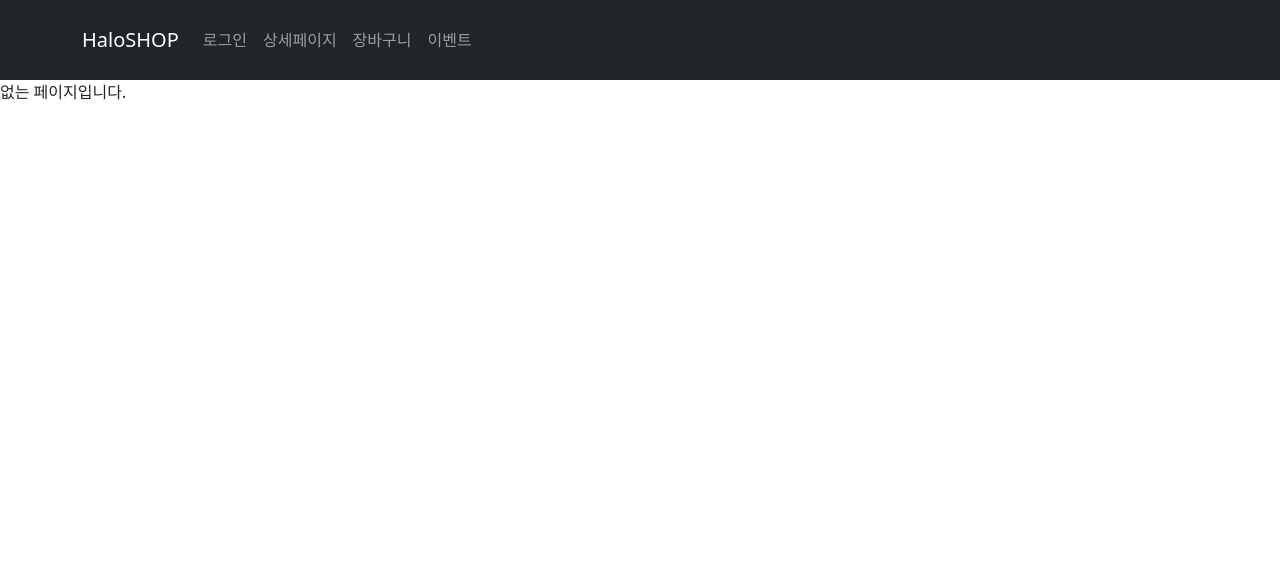
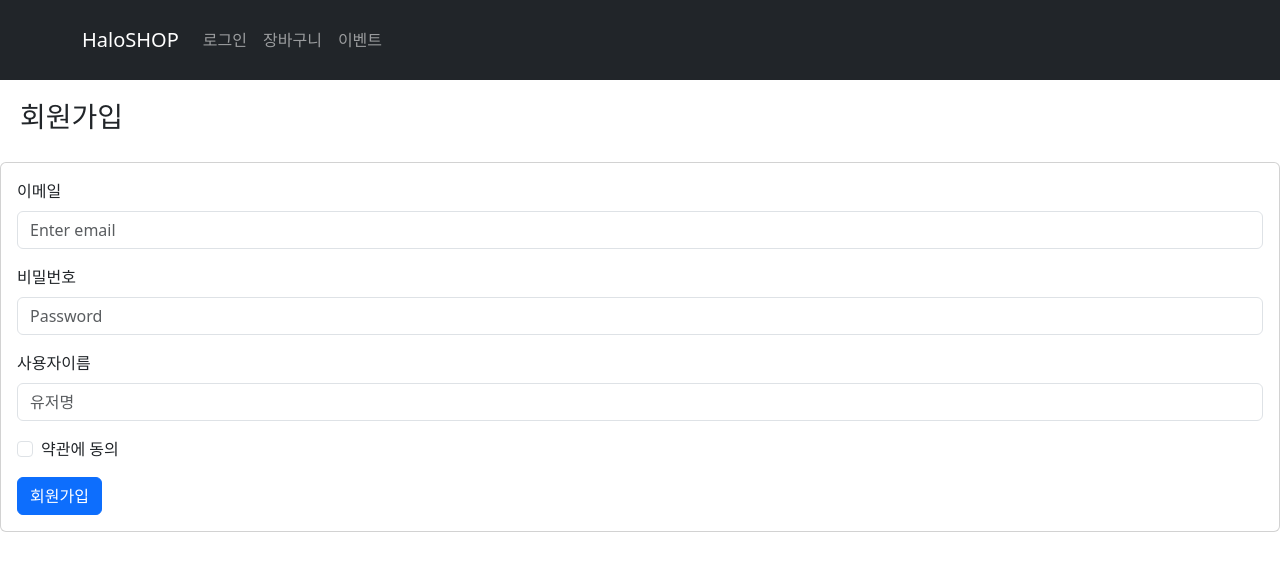
Before and after one commit to jingu0318/shop, a React (Vite) app: page /Signup in a window 1280 px wide. Shown: the top 570 px of the page. Built offline with nearby package versions, Linux system fonts and the light colour scheme.

Commit message:
로그인 회원가입 로그아웃 기능 추가

```diff
--- a/src/App.jsx
+++ b/src/App.jsx
@@ -3,8 +3,9 @@ import './App.css'
 import data from './datas/data'
 import {Button, Container, Nav, Navbar, Row, Col} from 'react-bootstrap'
 import { Routes, Route, useNavigate, Outlet} from 'react-router-dom'
-import axios from 'axios'
 import Login from './pages/Login'
+import Signup from './pages/Signup'
+import { useStore } from './storecopy.jsx'
 
 const Detail = lazy( () => import('./pages/Detail') )
 const Cart = lazy( () => import('./pages/Cart') )
@@ -17,9 +18,10 @@ function App() {
     }
   }, []);
 
+  const { isLoggedIn, user, setIsLoggedIn, setUser } = useStore();
+
   let [shoes, setShoes] = useState(data);
   let navigate = useNavigate();
-  let [count, setCount] = useState(0);
 
   return (
     <div className="App">
@@ -27,10 +29,10 @@ function App() {
         <Container>
           <Navbar.Brand onClick={() => { navigate('/')}}>HaloSHOP</Navbar.Brand>
           <Nav className="me-auto">
-            <Nav.Link onClick={() => { navigate('/login')}}>로그인</Nav.Link>
-            <Nav.Link  onClick={() => { navigate('/detail/0')}}>상세페이지</Nav.Link>
+            {isLoggedIn ? <Nav.Link>안녕하세요 {user}님</Nav.Link> : <Nav.Link onClick={() => { navigate('/login')}}>로그인</Nav.Link>}
             <Nav.Link onClick={() => { navigate('/cart')}}>장바구니</Nav.Link>
             <Nav.Link onClick={() => { navigate('/event')}}>이벤트</Nav.Link>
+            {isLoggedIn ? <Nav.Link onClick={() => { setIsLoggedIn(false) }} >로그아웃</Nav.Link> : null}
           </Nav>
         </Container>
       </Navbar>
@@ -52,6 +54,7 @@ function App() {
         } />
 
         <Route path="/login" element={<Login/>} />
+        <Route path='/Signup' element={<Signup/>} />
         <Route path="/detail/:id" element={ <Detail shoes={shoes}/> } />
         <Route path="/cart" element={<Cart/>} />
 
--- a/src/pages/Cart.jsx
+++ b/src/pages/Cart.jsx
@@ -1,5 +1,5 @@
 import {Table ,Button} from 'react-bootstrap';
-import { useUser, useCart } from './../store copy.jsx';
+import { useUser, useCart } from '../storecopy.jsx';
 
 
 function Cart() {
--- a/src/pages/Detail.jsx
+++ b/src/pages/Detail.jsx
@@ -1,7 +1,7 @@
 import { useState, useEffect } from "react";
 import { useNavigate, useParams } from "react-router-dom";
 import {Nav, InputGroup, Form, Card, Button} from "react-bootstrap";
-import { useCart } from './../store copy.jsx';
+import { useCart } from '../storecopy.jsx';
 import { useLike } from './../hooks/useLike.jsx';
 
 
--- a/src/pages/Login.jsx
+++ b/src/pages/Login.jsx
@@ -1,8 +1,71 @@
+import { useNavigate } from "react-router-dom";
+import {Card, Form, Button} from 'react-bootstrap'
+import { useState } from "react";
+import { useStore } from '../storecopy';
+
 function Login() {
+
+    let navigate = useNavigate();
+
+    const { setIsLoggedIn, setUser } = useStore();
+    const [email, setEmail] = useState('');
+    const [password, setPassword] = useState('');
+    const [error, setError] = useState('');
+
+    const handleLogin = (e) => {
+        e.preventDefault();
+
+        // localStorage에서 사용자 데이터 가져오기
+        const storedUserData = JSON.parse(localStorage.getItem('userData'));
+
+        // 입력된 이메일과 비밀번호가 저장된 데이터와 일치하는지 확인
+        if (storedUserData && storedUserData.email === email && storedUserData.password === password) { //storedUserData를 사용할 때 null이나 undefined일 수 있기 때문에, 안전하게 접근하기 위한 조건
+            setIsLoggedIn(true);
+            setUser(storedUserData.username);
+            console.log('로그인 성공!');
+            setError('');
+            navigate('/')
+        } else {
+            setError('이메일 또는 비밀번호가 잘못되었습니다.');
+        }
+    };
 
     return(
         <div>
-            로그인 창 입니다.
+            <h3 className="title">로그인</h3>
+            <Card>
+            <Card.Body>
+                <Form onSubmit={handleLogin}>
+                    <Form.Group className="mb-3" controlId="formBasicEmail">
+                        <Form.Label>이메일</Form.Label>
+                        <Form.Control
+                            type="email"
+                            placeholder="Enter email"
+                            value={email}
+                            onChange={(e) => setEmail(e.target.value)}
+                        />
+                    </Form.Group>
+
+                    <Form.Group className="mb-3" controlId="formBasicPassword">
+                        <Form.Label>비밀번호</Form.Label>
+                        <Form.Control
+                            type="password"
+                            placeholder="Password"
+                            value={password}
+                            onChange={(e) => setPassword(e.target.value)}
+                        />
+                    </Form.Group>
+
+                    {error && <p style={{ color: 'red' }}>{error}</p>}
+
+                    <Button variant="primary" type="submit">
+                        로그인
+                    </Button>
+                </Form>
+            </Card.Body>
+        </Card>
+
+        <p onClick={() => { navigate('/Signup')}}>회원가입하기</p>
         </div>
     )
 }
--- /dev/null
+++ b/src/pages/Signup.jsx
@@ -0,0 +1,89 @@
+import { useState } from 'react';
+import {Card, Form, Button} from 'react-bootstrap'
+import { useNavigate } from 'react-router-dom';
+
+function Signup() {
+
+    let navigate = useNavigate();
+    // 상태 변수들 정의
+    const [email, setEmail] = useState('');
+    const [password, setPassword] = useState('');
+    const [username, setUsername] = useState('');
+    const [terms, setTerms] = useState(false);
+
+    // 폼 제출 시 실행할 함수
+    const handleSubmit = (e) => {
+        e.preventDefault(); // 기본 폼 제출 동작 방지
+        const formData = {
+            email,
+            password,
+            username,
+            terms
+        };
+        localStorage.setItem('userData', JSON.stringify(formData)); //로컬스토리지에 저장
+
+        alert('회원가입이 완료되었습니다!');
+        navigate('/login')
+    };
+
+    return(
+        <div>
+            <h3 className="title">회원가입</h3>
+            <Card>
+            <Card.Body>
+                <Form onSubmit={handleSubmit}> {/* submit 버튼 누를시 함수 실행 */}
+                    {/* 이메일 입력 필드 */}
+                    <Form.Group className="mb-3" controlId="formBasicEmail">
+                        <Form.Label>이메일</Form.Label>
+                        <Form.Control
+                            type="email"
+                            placeholder="Enter email"
+                            value={email}
+                            onChange={(e) => setEmail(e.target.value)} // 입력값 업데이트
+                        />
+                    </Form.Group>
+
+                    {/* 비밀번호 입력 필드 */}
+                    <Form.Group className="mb-3" controlId="formBasicPassword">
+                        <Form.Label>비밀번호</Form.Label>
+                        <Form.Control
+                            type="password"
+                            placeholder="Password"
+                            value={password}
+                            onChange={(e) => setPassword(e.target.value)} // 입력값 업데이트
+                        />
+                    </Form.Group>
+
+                    {/* 사용자이름 입력 필드 */}
+                    <Form.Group className="mb-3" controlId="formBasicUsername">
+                        <Form.Label>사용자이름</Form.Label>
+                        <Form.Control
+                            type="text"
+                            placeholder="유저명"
+                            value={username}
+                            onChange={(e) => setUsername(e.target.value)} // 입력값 업데이트
+                        />
+                    </Form.Group>
+
+                    {/* 약관 동의 체크박스 */}
+                    <Form.Group className="mb-3" controlId="formBasicCheckbox">
+                        <Form.Check
+                            type="checkbox"
+                            label="약관에 동의"
+                            checked={terms}
+                            onChange={(e) => setTerms(e.target.checked)} // 체크박스 상태 업데이트
+                        />
+                    </Form.Group>
+
+                    {/* 제출 버튼 */}
+                    <Button variant="primary" type="submit">
+                        회원가입
+                    </Button>
+                </Form>
+            </Card.Body>
+        </Card>
+        </div>
+    )
+}
+
+export default Signup
--- a/src/store copy.jsx
+++ b/src/storecopy.jsx
@@ -4,6 +4,13 @@ import { create } from 'zustand';
 export const useUser = create((set) => ({
   user: 'kim',
   changeName: () => set((state) => ({ user: 'john' + state.user})),
+}));
+
+export const useStore = create((set) => ({
+  isLoggedIn: false,
+  user: null,
+  setIsLoggedIn: (isLoggedIn) => set({ isLoggedIn }),
+  setUser: (user) => set({ user }),
 }));
 
 export const useCart = create((set) => ({
```
